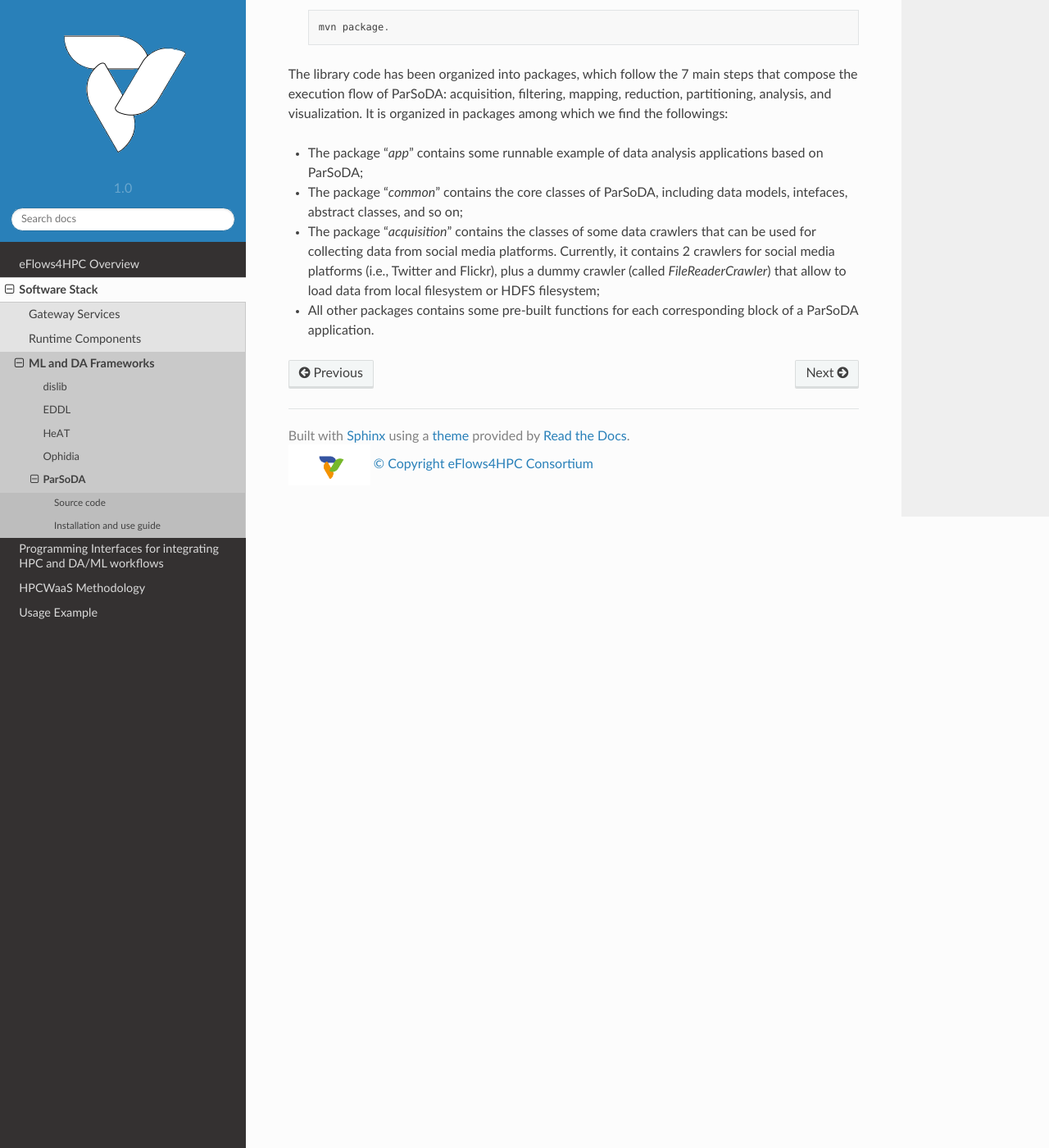
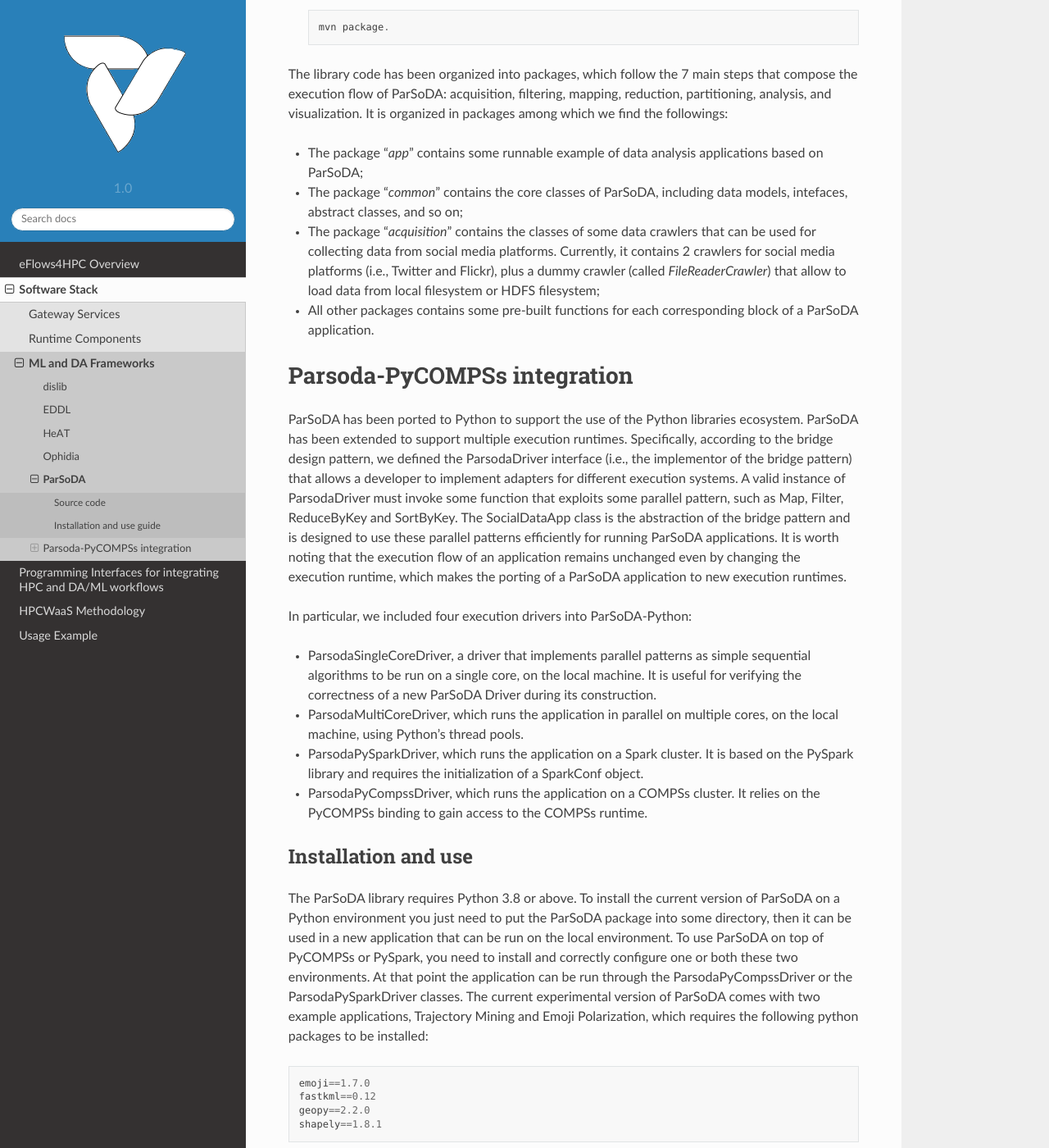
Before and after one commit to eflows4hpc/documentation, a Sphinx documentation site: the page built from doc/source/Sections/01_Software_Stack/03_DA_ML_Frameworks/parsoda.rst, in a window 1280 px wide and 1400 px high, scrolled down 1574 px. Shown: the whole window at 82% size. Built offline with Sphinx 7.4.7 and the Read the Docs theme 2.0.0, drawn with Linux system fonts in a browser that asks for light colours; formulas are drawn with MathJax 3; some of the changed text lies outside the part shown.

Commit message:
Update parsoda.rst
Added a summary documentation about ParSoDA-PyCOMPSs integration

```diff
--- a/doc/source/Sections/01_Software_Stack/03_DA_ML_Frameworks/parsoda.rst
+++ b/doc/source/Sections/01_Software_Stack/03_DA_ML_Frameworks/parsoda.rst
@@ -58,3 +58,60 @@ It is organized in packages among which we find the followings:
 - The package “*acquisition*” contains the classes of some data crawlers that can be used for collecting data from social media platforms. Currently, it contains 2 crawlers for social media platforms (i.e., Twitter and Flickr), plus a dummy crawler (called *FileReaderCrawler*) that allow to load data from local filesystem or HDFS filesystem;
 
 - All other packages contains some pre-built functions for each corresponding block of a ParSoDA application.
+
+Parsoda-PyCOMPSs integration
+============================
+ParSoDA has been ported to Python to support the use of the Python libraries ecosystem.  ParSoDA has been extended to support multiple execution runtimes. Specifically, according to the bridge design pattern, we defined the ParsodaDriver interface (i.e., the implementor of the bridge pattern) that allows a developer to implement adapters for different execution systems. A valid instance of ParsodaDriver must invoke some function that exploits some parallel pattern, such as Map, Filter, ReduceByKey and SortByKey. The SocialDataApp class is the abstraction of the bridge pattern and is designed to use these parallel patterns efficiently for running ParSoDA applications. It is worth noting that the execution flow of an application remains unchanged even by changing the execution runtime, which makes the porting of a ParSoDA application to new execution runtimes.
+
+In particular, we included four execution drivers into ParSoDA-Python:
+
+- ParsodaSingleCoreDriver, a driver that implements parallel patterns as simple sequential algorithms to be run on a single core, on the local machine. It is useful for verifying the correctness of a new ParSoDA Driver during its construction.
+
+- ParsodaMultiCoreDriver, which runs the application in parallel on multiple cores, on the local machine, using Python's thread pools.
+
+- ParsodaPySparkDriver, which runs the application on a Spark cluster. It is based on the PySpark library and requires the initialization of a SparkConf object.
+
+- ParsodaPyCompssDriver, which runs the application on a COMPSs cluster. It relies on the PyCOMPSs binding to gain access to the COMPSs runtime.
+
+Installation and use
+--------------------
+The ParSoDA library requires Python 3.8 or above.
+To install the current version of ParSoDA on a Python environment you just need to put the ParSoDA package into some directory, then it can be used in a new application that can be run on the local environment. To use ParSoDA on top of PyCOMPSs or PySpark, you need to install and correctly configure one or both these two environments. At that point the application can be run through the ParsodaPyCompssDriver or the ParsodaPySparkDriver classes.
+The current experimental version of ParSoDA comes with two example applications, Trajectory Mining and Emoji Polarization, which requires the following python packages to be installed::
+
+    emoji==1.7.0
+    fastkml==0.12
+    geopy==2.2.0
+    shapely==1.8.1
+
+The ParSoDA package contains a file “requirements.txt” which can be used with pip to install the application requirements, executing the following command in the root directory of ParSoDA::
+
+    python3 -m pip install -r requirements.txt
+
+The following example shows the Trajectory Mining application written with ParSoDA on Python::
+
+    driver = ParsodaPyCompssDriver()
+
+    app = SocialDataApp("Trajectory Mining", driver, num_partitions=args.partitions, chunk_size=args.chunk_size)
+
+    app.set_crawlers([
+        LocalFileCrawler('/root/dataset/FlickrRome2017.json', FlickrParser())
+        LocalFileCrawler('/root/dataset/TwitterRome2017.json', TwitterParser())
+    ])
+    app.set_filters([
+        IsInRoI("./resources/input/RomeRoIs.kml")
+    ])
+    app.set_mapper(FindPoI("./resources/input/RomeRoIs.kml"))
+    app.set_secondary_sort_key(lambda x: x[0])
+    app.set_reducer(ReduceByTrajectories(3))
+    app.set_analyzer(GapBIDE(1, 0, 10))
+    app.set_visualizer(
+        SortGapBIDE(
+            "./resources/output/trajectory_mining.txt",
+            'support',
+            mode='descending',
+            min_length=3
+        )
+    )
+
+    app.execute()
```
